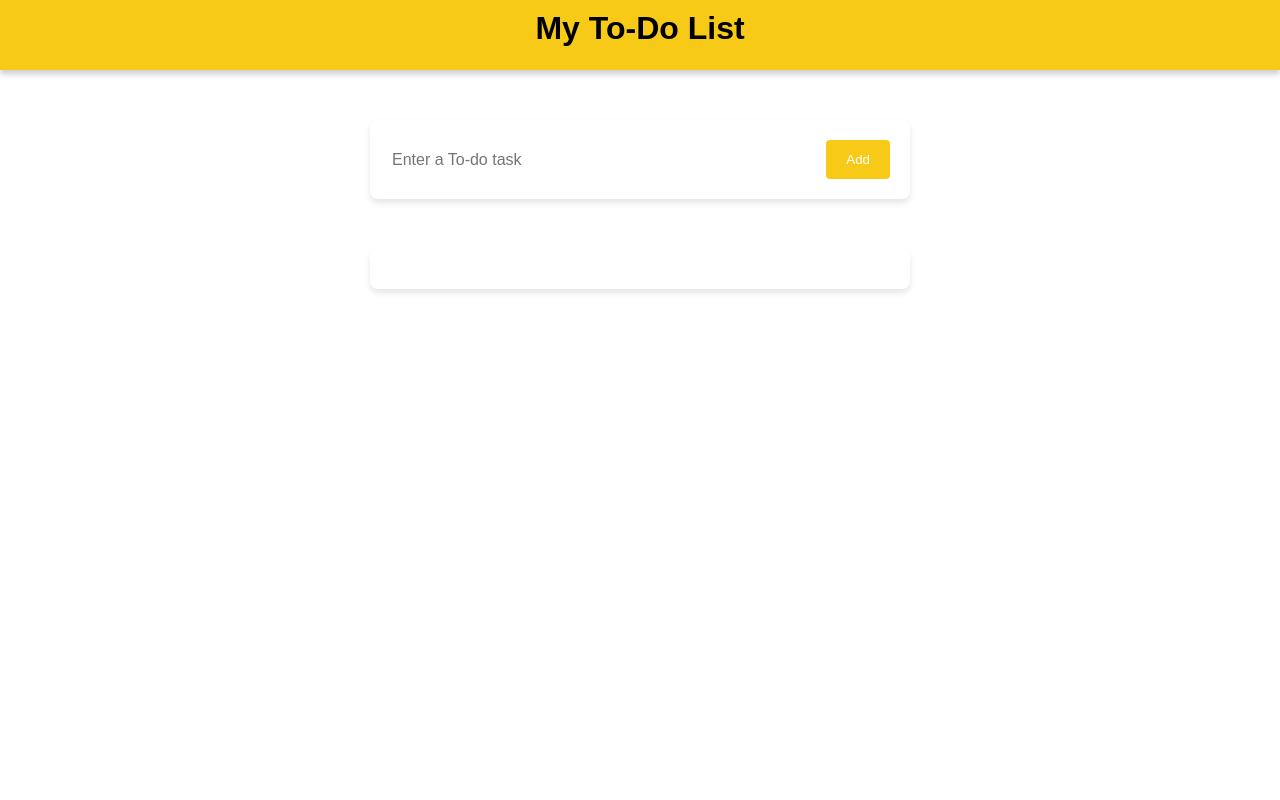
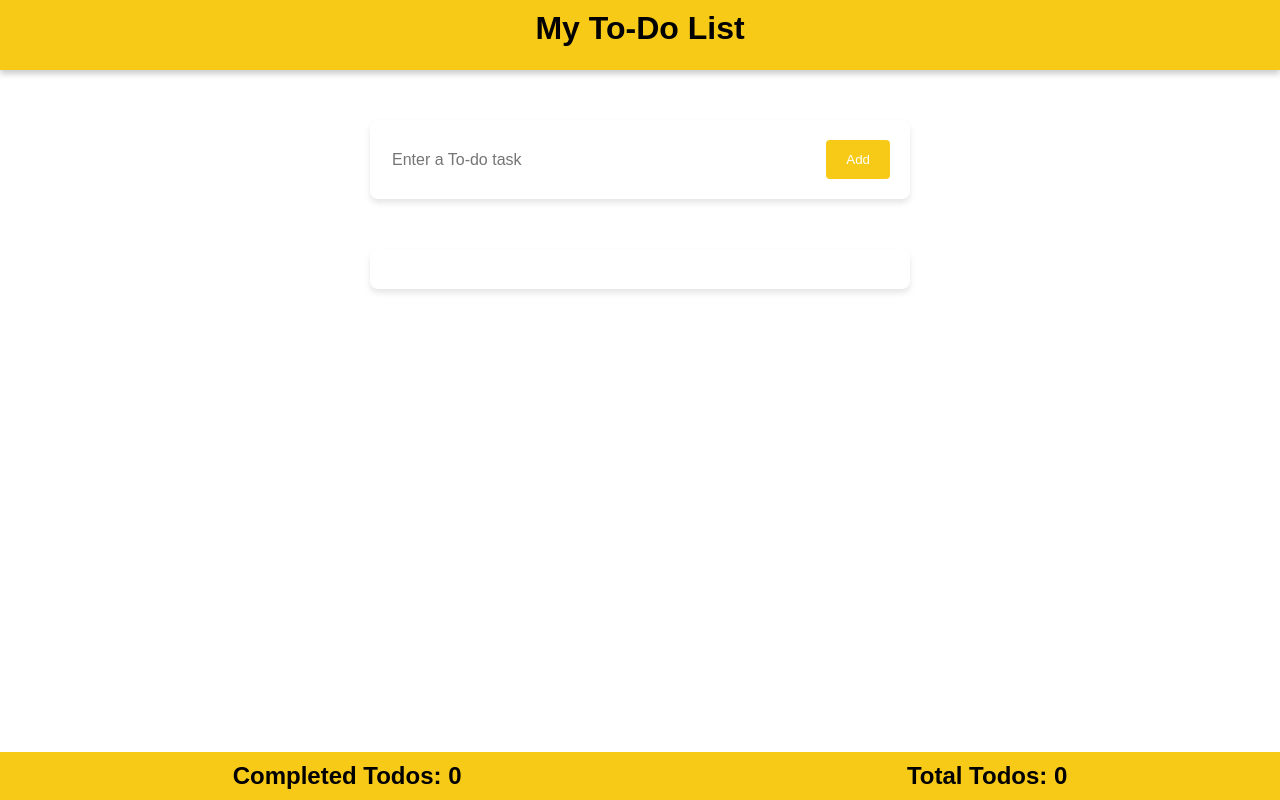
Before and after one commit to IamDikshaR/To-do-App, a React (Vite) app: page / in a window 1280 px wide. Built offline with nearby package versions, Linux system fonts and the light colour scheme.

Commit message:
footer for count of items

```diff
--- /dev/null
+++ b/src/components/Footer.jsx
@@ -0,0 +1,10 @@
+import styles from "../css/footer.module.css";
+
+export default function Footer({ completedTodos, totalTodos }) {
+  return (
+    <div className={styles.footer}>
+      <span>Completed Todos: {completedTodos}</span>
+      <span>Total Todos: {totalTodos}</span>
+    </div>
+  );
+}
--- a/src/components/Todo.jsx
+++ b/src/components/Todo.jsx
@@ -1,14 +1,18 @@
 import { useState } from "react";
 import Form from "./Form";
 import TodoList from "./TodoList";
+import Footer from "./Footer";
 
 export default function Todo() {
   const [todos, setTodos] = useState([]);
 
+  const completedTodos = todos.filter((todo) => todo.done).length;
+  const totalTodos = todos.length;
   return (
     <>
       <Form todos={todos} setTodos={setTodos} />
       <TodoList todos={todos} setTodos={setTodos} />
+      <Footer completedTodos={completedTodos} totalTodos={totalTodos} />{" "}
     </>
   );
 }
--- /dev/null
+++ b/src/css/footer.module.css
@@ -0,0 +1,12 @@
+.footer {
+  position: fixed;
+  bottom: 0;
+  font-size: 1.5em;
+  font-weight: bold;
+  text-align: center;
+  width: 100%;
+  background-color: #f7ca18;
+  padding: 10px;
+  display: flex;
+  justify-content: space-around;
+}
```
